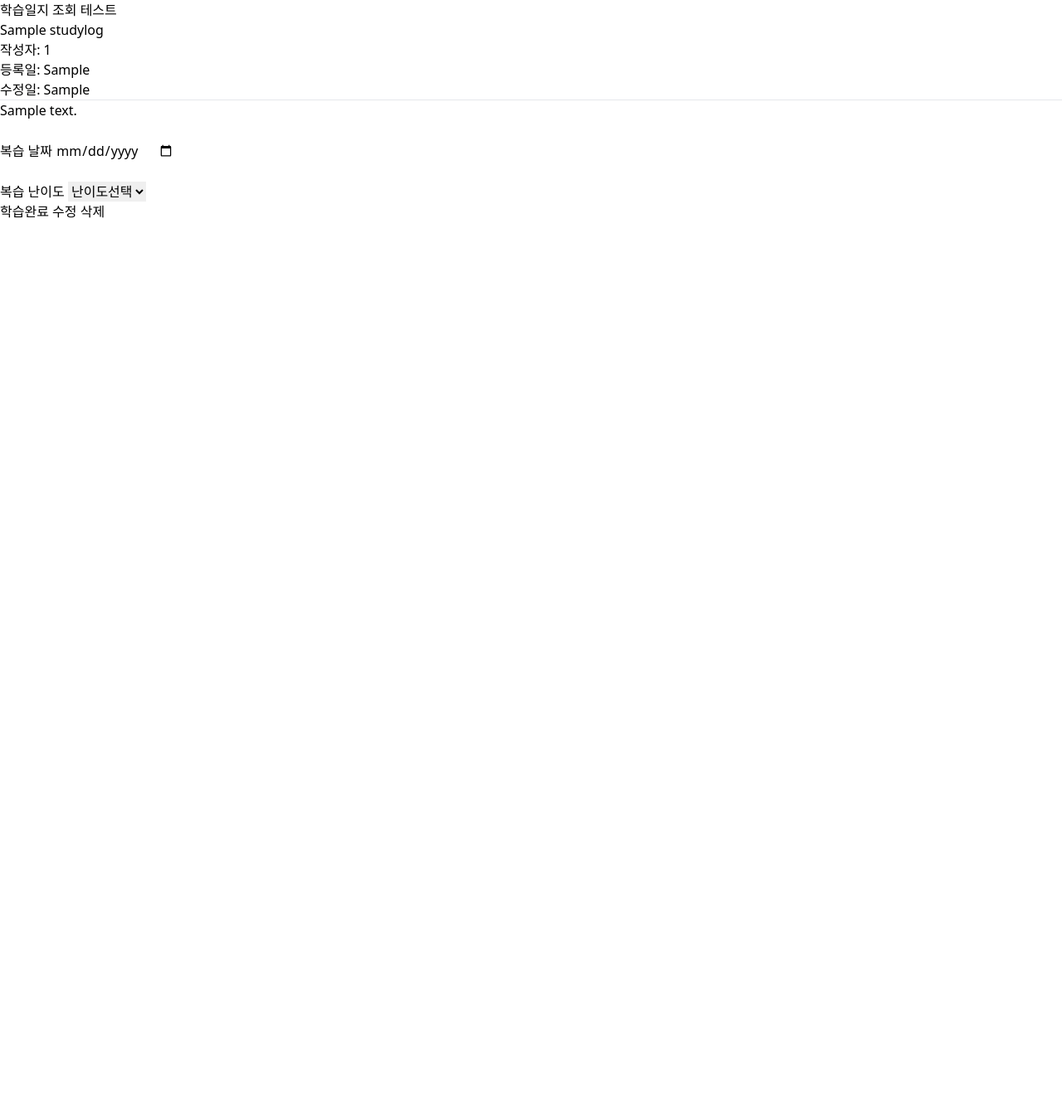
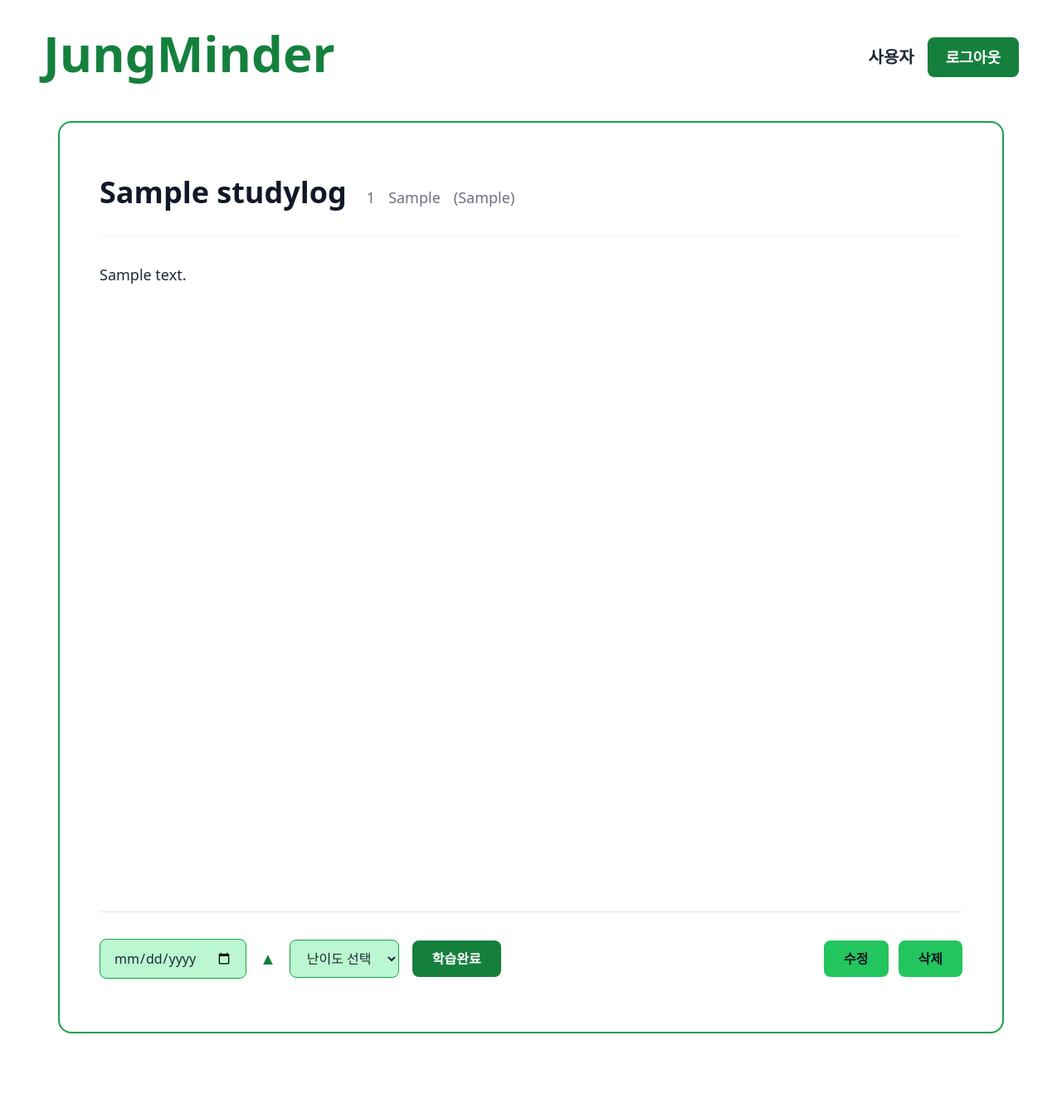
Before and after one commit to yeooonee/jungMinder, a Flask app: template templates/studylog_view.html in a window 1280 px wide. Shown: the whole page at 83% size. Before the commit the page ends 263 px from the top, so only its background shows below. Run offline with Flask 3, Linux system fonts and the light colour scheme; the template is opened without the code that fills it: most values are stand-ins (such as "Sample title", 1, 10 or a date in 2020); some libraries are stand-ins or nearby versions.

Commit message:
html css

```diff
--- a/templates/login.html
+++ b/templates/login.html
@@ -183,7 +183,7 @@
         }
 
         function checkId() {
-            let id = $("#signup-id").val();
+            let id = $("#signdup-id").val();
 
             console.log(id);
 
--- a/templates/studylog_view.html
+++ b/templates/studylog_view.html
@@ -1,69 +1,77 @@
 <!DOCTYPE html>
-<html lang="ko">
+<html lang="en">
 <head>
     <meta charset="UTF-8">
+    <meta name="viewport" content="width=device-width, initial-scale=1.0">
     <title>학습일지 조회</title>
+    <!-- Tailwind CSS CDN -->
     <script src="https://cdn.tailwindcss.com"></script>
     <script src="https://code.jquery.com/jquery-3.6.0.min.js"></script>
     <style>
         img { max-width: 384px !important; }
     </style>
 </head>
-<body>
+<body class="bg-white m-0 pb-16">
 
-    <h1>학습일지 조회 테스트</h1>
 
-    <h2>{{ studylog.title }}</h2>
+    <header class="flex justify-between items-center text-green-700 text-3xl mx-8 my-6">
+        <h1 class="cursor-pointer font-bold text-6xl m-5 mt-2.5" onclick="location.reload()">JungMinder</h1>
+        <div class="flex items-center gap-4 mr-5">
+            <span class="text-xl font-bold text-gray-800">{{ session.get('user_name', '사용자') }}</span>
+            <button type="button" class="text-lg px-5 py-2 border-2 border-green-700 rounded-lg cursor-pointer bg-green-700 text-white font-bold hover:bg-green-800 transition" id="logoutButton">로그아웃</button>
+        </div>
+    </header>
 
-    <p>
-        작성자: {{ studylog.reg_id }}
-    </p>
+    <!-- 메인 대형 테두리 박스 (세로로 길쭉하게 상하 패딩과 최소 높이 확장) -->
+    <div class="max-w-[2400px] w-[calc(100%-140px)] mx-auto my-8 px-12 py-16 min-h-[1100px] border-2 border-green-600 rounded-2xl bg-white shadow-sm box-border flex flex-col justify-between">
 
-    <p>
-        등록일: {{ studylog.reg_dt }}
-    </p>
+        <!-- 상단 영역: 제목 및 메타 정보 -->
+        <div class="flex flex-col gap-4">
+            <div class="flex items-baseline gap-6">
+                <h2 class="text-4xl font-bold text-gray-900 m-0">{{ studylog.title }}</h2>
+                <div class="flex gap-4 text-gray-500 text-lg">
+                    <span>{{ studylog.reg_id }}</span>
+                    <span>{{ studylog.reg_dt }}</span>
+                    <span>({{ studylog.mod_dt }})</span>
+                </div>
+            </div>
 
-    <p>
-        수정일: {{ studylog.mod_dt }}
-    </p>
-
-    <hr>
-
-    <div>
+            <!-- 본문 내용 영역 (세로 공간이 넓게 확보되도록 최소 높이 부여) -->
+            <div class="min-h-[450px] text-gray-800 text-lg leading-relaxed pt-8 pb-8 border-t border-gray-100 mt-4">
                 {{ studylog.content | safe }}
             </div>
-
-    <br>
-
-    <!--복습 날짜-->
-    <div>
-        <label for="reviewDate">복습 날짜</label>
-        <input type="date" id="reviewDate">
         </div>
 
-    <br>
 
-    <!--복습 난이도 셀렉트-->
-    <div>
-        <label for="quality">복습 난이도</label>
+        <div class="flex flex-wrap items-center justify-between gap-6 pt-8 border-t border-gray-200 mt-auto">
 
-        <select id="quality">
-            <option value="">난이도선택</option>
+
+            <div class="flex flex-wrap items-center gap-4">
+                <input type="date" id="reviewDate" class="border border-green-600 rounded-lg px-4 py-2.5 bg-green-200 text-gray-800 text-base outline-none cursor-pointer">
+
+                <span class="text-green-700 font-bold text-xl">▲</span>
+
+                <select id="quality" class="border border-green-600 rounded-lg px-4 py-2.5 bg-green-200 text-gray-800 text-base outline-none cursor-pointer">
+                    <option value="">난이도 선택</option>
                     <option value="easy">쉬움</option>
                     <option value="good">보통</option>
                     <option value="hard">어려움</option>
                 </select>
+
+                <button type="button" id="reviewCompleteButton" class="bg-green-700 text-white font-bold px-6 py-2.5 rounded-lg hover:bg-green-800 transition cursor-pointer text-base">학습완료</button>
             </div>
 
-    <!--학습 완료 버튼-->
-    <button type="button" id="reviewCompleteButton">학습완료</button>
+            <!-- 오른쪽: 수정, 삭제 버튼 -->
+            <div class="flex items-center gap-3">
+                <a href="/studylogs/create/{{ studylog._id }}" class="no-underline">
+                    <button type="button" class="bg-green-500 text-gray-900 font-bold px-6 py-2.5 rounded-lg hover:bg-green-600 transition cursor-pointer text-base">수정</button>
+                </a>
+                <button type="button" id="deleteButton" class="bg-green-500 text-gray-900 font-bold px-6 py-2.5 rounded-lg hover:bg-green-600 transition cursor-pointer text-base">삭제</button>
+            </div>
 
-    <!--수정 버튼-->
-    <a href="/studylogs/create/{{ studylog._id }}"
-        <button type="button">수정</button>
-    </a>
-    <!--삭제 버튼-->
-    <button type="button" id="deleteButton">삭제</button>
+        </div>
+
+    </div>
 
     <script>
         document.getElementById('deleteButton').addEventListener('click', function() {
@@ -143,9 +151,19 @@
             }
         });
 
-
         });
 
+        // 로그아웃 버튼 연동
+        $('#logoutButton').on('click', function() {
+            $.ajax({
+                type: "POST",
+                url: "/logout",
+                success: function(response) {
+                    alert(response["msg"] || "로그아웃되었습니다.");
+                    window.location.replace("/");
+                }
+            });
+        });
     </script>
 
 </body>
```
Also changed, not shown: templates/index.html (line endings or trailing spaces). Lines whose indentation alone changed are shown as unchanged.
